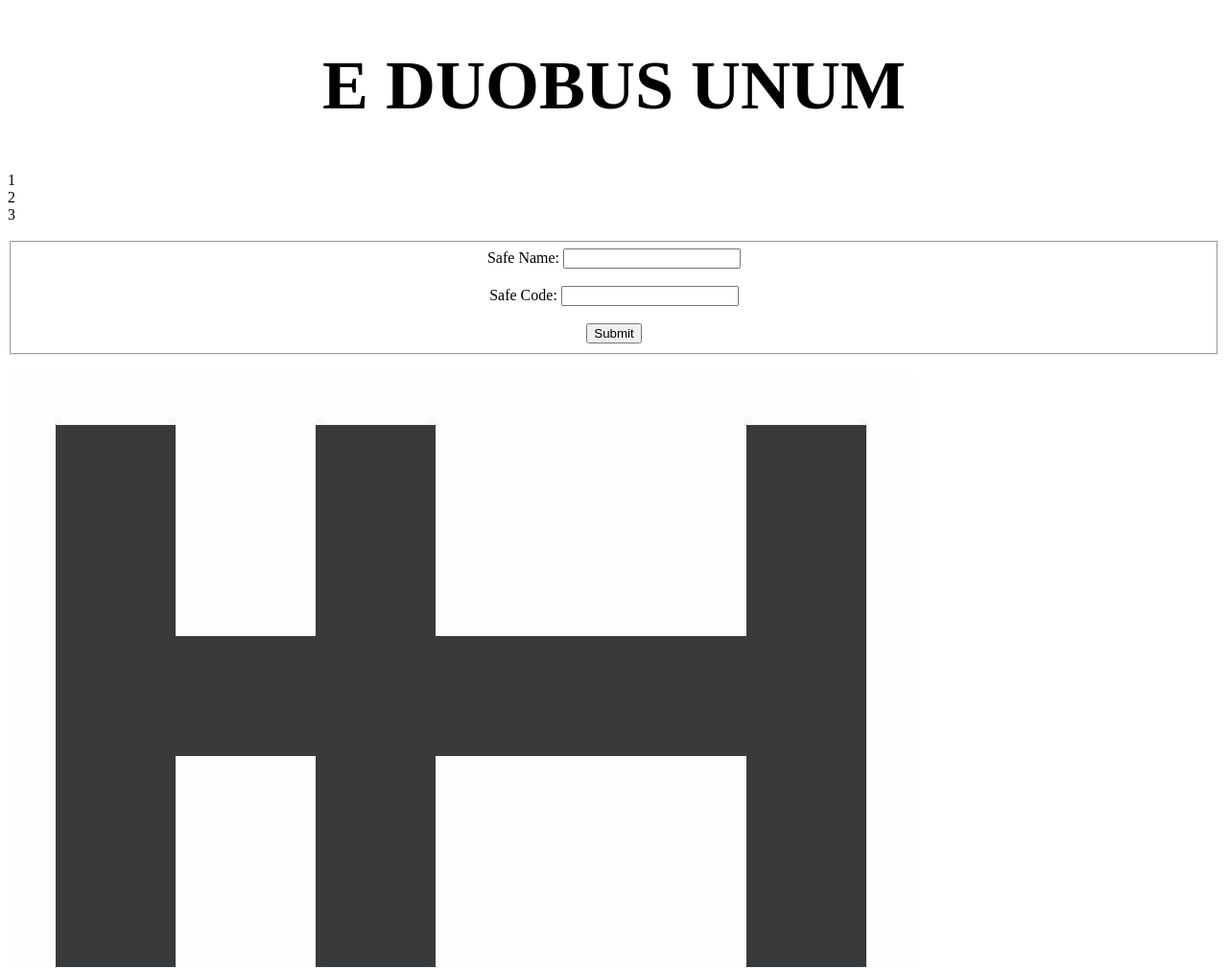
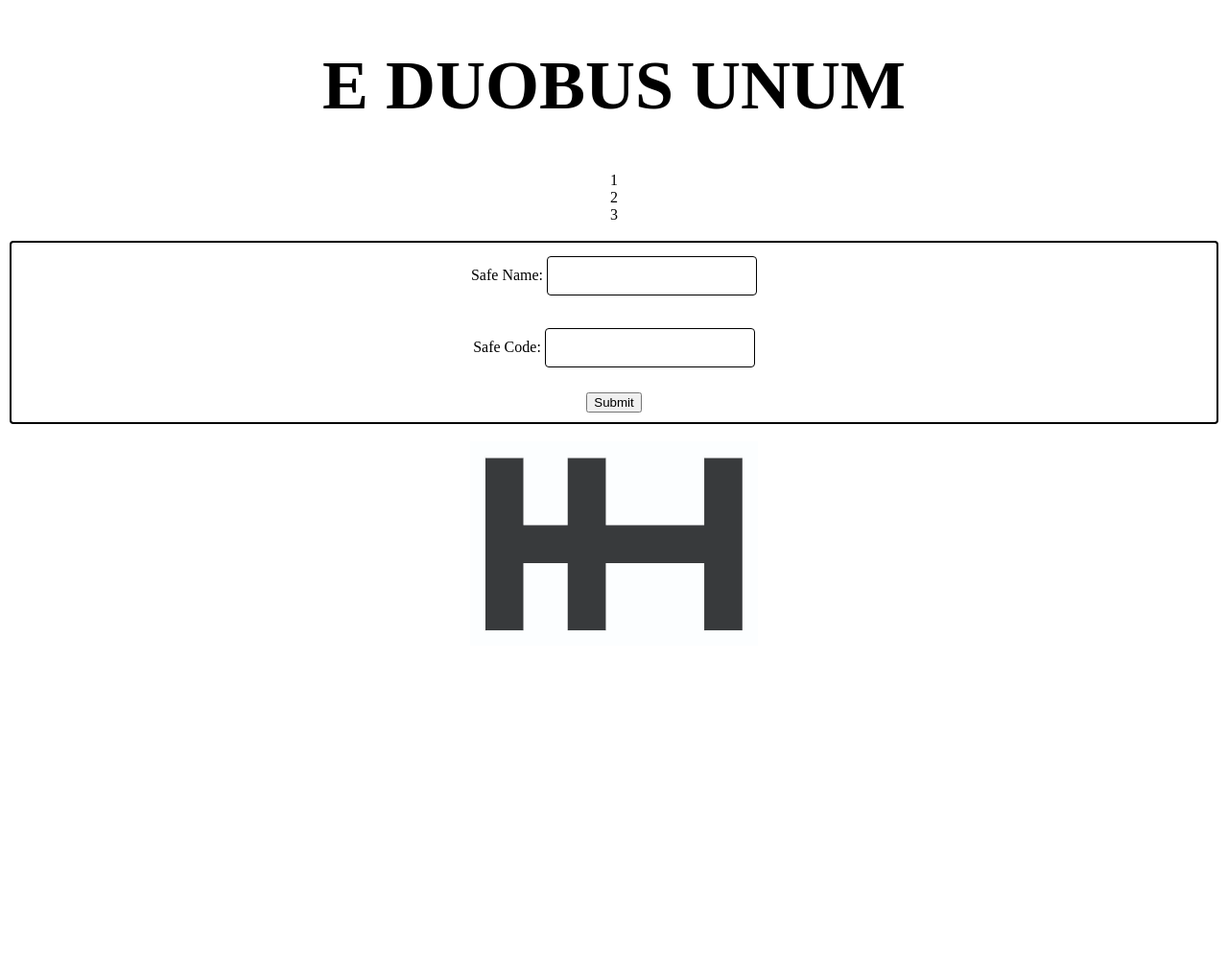
Before and after one commit to eduobusunum/eduobusunum.github.io, a plain HTML site: page index.html in a window 1280 px wide. Shown: the top 1009 px of the page at 96% size. After the commit the page ends 800 px from the top, so only its background shows below. Drawn offline with Linux system fonts and the light colour scheme; a web font is replaced by a local one.

Commit message:
Update style.css

```diff
--- a/style.css
+++ b/style.css
@@ -1,5 +1,9 @@
+html {
+  font-family: 'Aldrich', serif;
+  text-align: center;
+}
+
 h1 {
-  font-family: 'Aldrich', serif;
   font-size: 72px;
   text-align: center;
 }
@@ -7,3 +11,36 @@ h1 {
 form {
   text-align: center;
 }
+
+img {
+  display: block;
+  margin-left: auto;
+  margin-right: auto;
+  width: 300px;
+}
+
+input[type=text] {
+    padding: 12px 20px;
+    margin: 8px 0;
+    box-sizing: border-box;
+    border: 1px solid;
+    border-radius: 4px;
+    outline: none;
+    color:  black;
+}
+
+input[type=text]:focus {
+    border: 2px solid;
+}
+
+fieldset {
+    display: block;
+    margin-left: 2px;
+    margin-right: 2px;
+    padding-top: 0.35em;
+    padding-bottom: 0.625em;
+    padding-left: 0.75em;
+    padding-right: 0.75em;
+    border: 2px solid #000000;
+    border-radius: 4px;
+}
```
